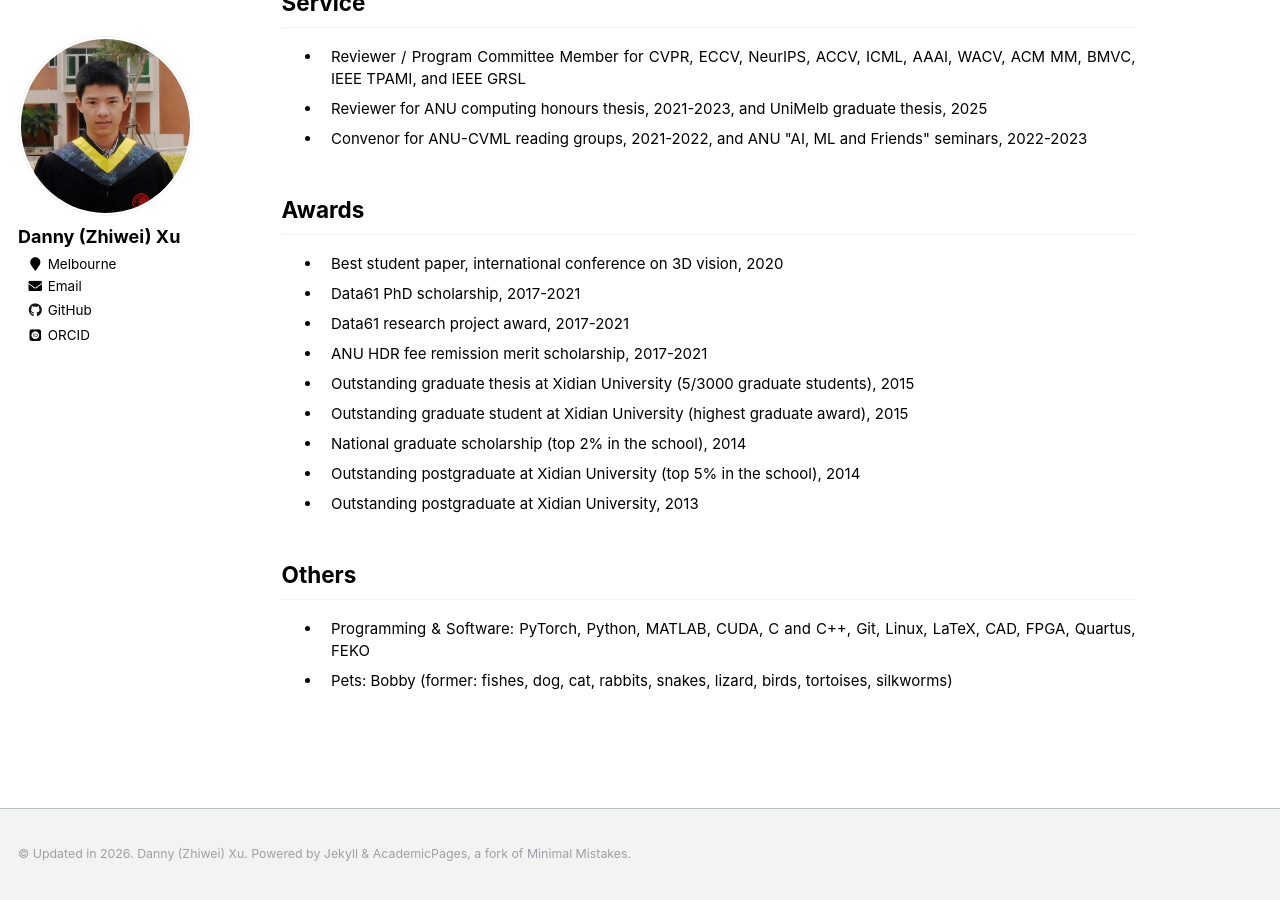
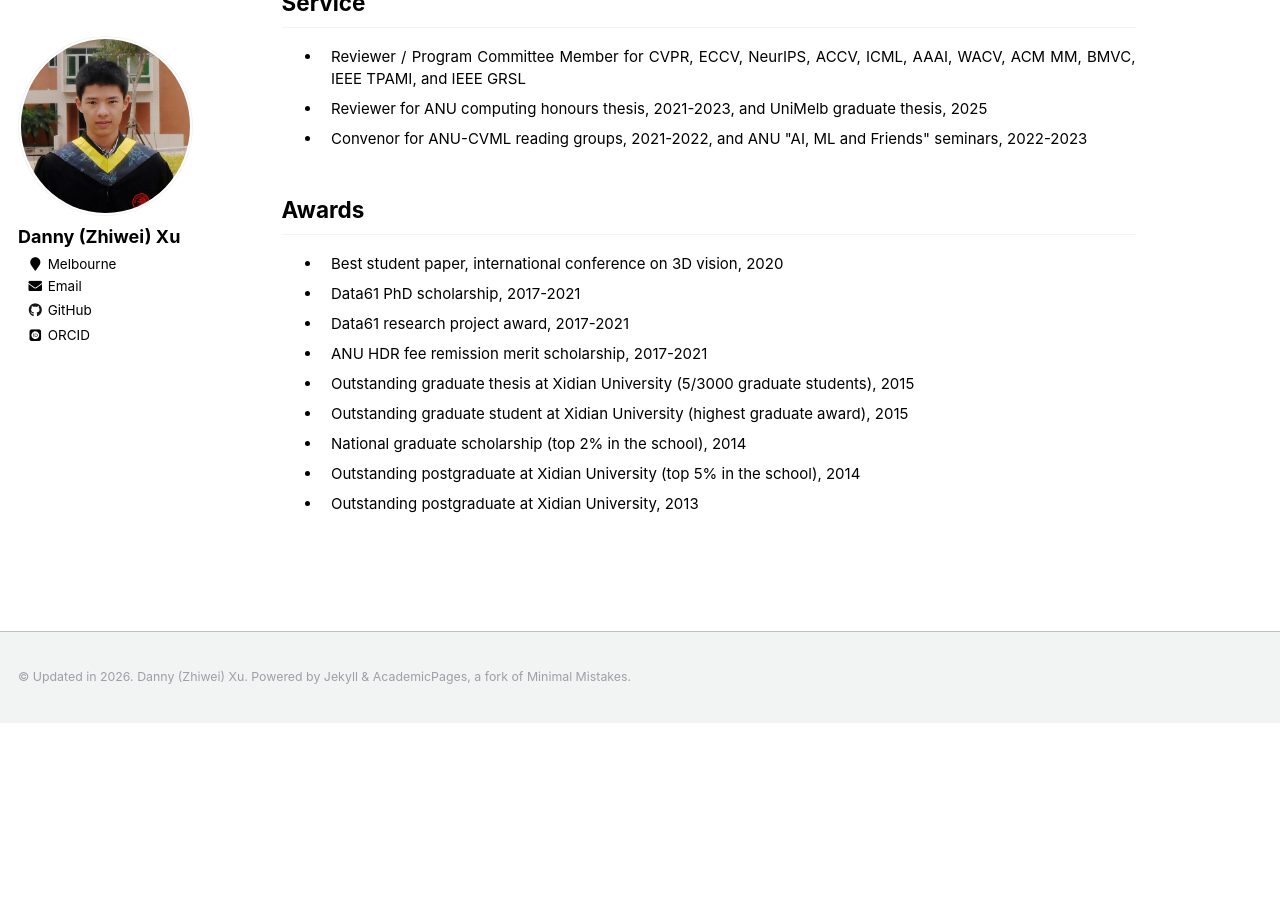
Before and after one commit to zwxu064/zwxu064.github.io, a Jekyll site: the page built from _pages/about.html, in a window 1280 px wide and 900 px high, scrolled down 3531 px. Built offline with Jekyll 4.4.1, drawn with Linux system fonts in a browser that asks for light colours; some web fonts are replaced; after the commit the page ends 4254 px from its top, so only the background shows below that.

Commit message:
Update about.html

```diff
--- a/_pages/about.html
+++ b/_pages/about.html
@@ -517,13 +517,6 @@ ul{li{padding-inline-start: 1ch;}}
     <li><div>Outstanding postgraduate at Xidian University, 2013</div>
   </ul>
 
-<h2 id="others">Others</h2>
-<ul>
-    <li><div>Programming & Software: PyTorch, Python, MATLAB, CUDA, C and C++, Git, Linux, LaTeX, CAD, FPGA, Quartus, FEKO</div>
-
-    <li><div>Pets: Bobby (former: fishes, dog, cat, rabbits, snakes, lizard, birds, tortoises, silkworms)</div>
-</ul>
-
 <script>
 function toggleBibtex(id) {
     const el = document.getElementById(id);
```
